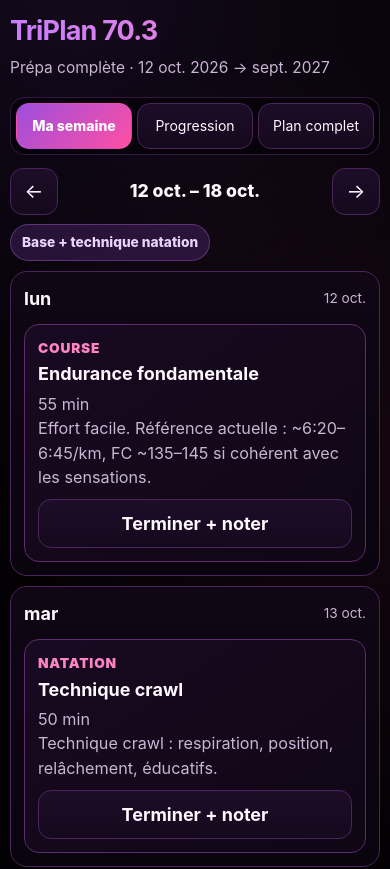
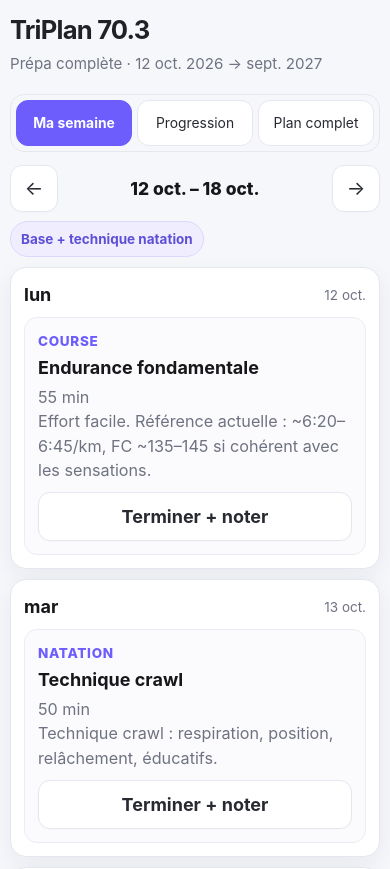
Before and after one commit to MaelFRERE/Preps, a plain HTML site: page index.html in a window 390 px wide. Shown: the top 869 px of the page. Drawn offline with Linux system fonts and the light colour scheme.

Commit message:
Add files via upload

```diff
--- a/styles.css
+++ b/styles.css
@@ -1,185 +1,252 @@
 
 :root{
-  --bg:#000000;
-  --bg2:#050208;
-  --card:#160b1f;
-  --card2:#21102d;
-  --text:#fff8ff;
-  --muted:#c9b6d3;
-  --line:#4b245c;
-  --purple:#9d4edd;
-  --purple2:#c77dff;
-  --pink:#ff4fa3;
-  --pink2:#ff85c2;
+  --bg:#f6f7fb;
+  --card:#ffffff;
+  --card2:#fbfbfd;
+  --text:#17171b;
+  --muted:#6f7280;
+  --line:#e5e7ee;
+  --accent:#6d5dfc;
+  --accent-soft:#f0edff;
+  --pink:#d95c8a;
+  --green:#2f9e67;
+  --green-soft:#eef8f2;
+  --red:#cf4c5c;
+  --red-soft:#fff0f2;
+  --shadow:0 8px 24px rgba(30,35,55,.06);
 }
+
 *{box-sizing:border-box}
 html{font-size:17px}
 body{
-  margin:0;min-height:100vh;
-  background:
-    radial-gradient(circle at 20% 0%, rgba(157,78,221,.12), transparent 28rem),
-    radial-gradient(circle at 100% 20%, rgba(255,79,163,.08), transparent 24rem),
-    linear-gradient(180deg,#000000,#040106);
+  margin:0;
+  min-height:100vh;
+  background:var(--bg);
   color:var(--text);
   font-family:Inter,system-ui,-apple-system,BlinkMacSystemFont,"Segoe UI",Roboto,Arial,sans-serif;
-  line-height:1.5
+  line-height:1.5;
 }
+
 button,select,textarea{font:inherit}
-.app{max-width:1200px;margin:auto;padding:22px}
-header{display:flex;justify-content:space-between;gap:18px;align-items:center;margin-bottom:18px}
+button{touch-action:manipulation}
+.app{max-width:1180px;margin:auto;padding:22px}
+
+header{
+  display:flex;
+  justify-content:space-between;
+  gap:18px;
+  align-items:center;
+  margin-bottom:18px;
+}
 header h1{
-  margin:0;font-size:1.65rem;letter-spacing:-.03em;
-  background:linear-gradient(90deg,var(--purple2),var(--pink2));
-  -webkit-background-clip:text;background-clip:text;color:transparent
+  margin:0;
+  font-size:1.55rem;
+  letter-spacing:-.03em;
+  color:#202127;
 }
-header p{margin:4px 0 0;color:var(--muted);font-size:.94rem}
+header p{margin:4px 0 0;color:var(--muted);font-size:.92rem}
 nav{display:flex;gap:8px;flex-wrap:wrap}
+
 .tab,button{
-  background:linear-gradient(180deg,#1d0d28,#15091d);
-  border:1px solid var(--line);color:var(--text);
-  border-radius:13px;padding:10px 14px;min-height:44px;cursor:pointer
+  background:#fff;
+  border:1px solid var(--line);
+  color:#282a31;
+  border-radius:12px;
+  padding:10px 14px;
+  min-height:44px;
+  cursor:pointer;
+  box-shadow:0 1px 2px rgba(0,0,0,.02);
 }
+.tab:hover,button:hover{background:#fafafe}
 .tab.active,#save{
-  background:linear-gradient(135deg,var(--purple),var(--pink));
-  color:#fff;border-color:transparent;font-weight:800
+  background:var(--accent);
+  color:#fff;
+  border-color:var(--accent);
+  font-weight:700;
 }
-.view{display:none}.view.active{display:block}
-.toolbar{display:flex;justify-content:space-between;align-items:center;margin:18px 0 10px;gap:10px}
-#weekTitle{font-size:1.05rem;text-align:center}
+
+.view{display:none}
+.view.active{display:block}
+
+.toolbar{
+  display:flex;
+  justify-content:space-between;
+  align-items:center;
+  margin:18px 0 10px;
+  gap:10px;
+}
+#weekTitle{
+  font-size:1rem;
+  text-align:center;
+  font-weight:750;
+}
+
 .badge{
-  display:inline-block;padding:7px 11px;border-radius:999px;
-  background:rgba(157,78,221,.2);
-  border:1px solid rgba(199,125,255,.32);
-  color:#ead3ff;margin-bottom:10px;font-size:.8rem;font-weight:800
+  display:inline-block;
+  padding:7px 10px;
+  border-radius:999px;
+  background:var(--accent-soft);
+  border:1px solid #ddd6ff;
+  color:#5d50d6;
+  margin-bottom:10px;
+  font-size:.78rem;
+  font-weight:750;
 }
 .badge.deload{
-  background:rgba(255,79,163,.15);
-  border-color:rgba(255,133,194,.34);
-  color:#ffd0e8
+  background:#fff7e8;
+  border-color:#f1dfb6;
+  color:#916d23;
 }
-.grid{display:grid;grid-template-columns:repeat(7,1fr);gap:10px}
+
+.grid{
+  display:grid;
+  grid-template-columns:repeat(7,1fr);
+  gap:10px;
+}
 .day,.panel,.stats>div{
-  background:linear-gradient(180deg,#100614,#09040d);
-  border:1px solid var(--line);border-radius:18px
+  background:var(--card);
+  border:1px solid var(--line);
+  border-radius:16px;
+  box-shadow:var(--shadow);
 }
-.day{padding:12px;min-height:195px}
-.dayhead{display:flex;justify-content:space-between;align-items:center;font-size:.95rem}
+.day{
+  padding:12px;
+  min-height:195px;
+}
+.dayhead{
+  display:flex;
+  justify-content:space-between;
+  align-items:center;
+  font-size:.94rem;
+}
 .date,.meta,.status{color:var(--muted)}
-.date{font-size:.76rem}
+.date{font-size:.75rem}
+
 .session{
-  background:linear-gradient(145deg,#180a21,#100614);
-  border:1px solid #5e2c70;border-radius:14px;padding:11px;margin-top:9px
+  background:var(--card2);
+  border:1px solid #ececf2;
+  border-radius:13px;
+  padding:11px;
+  margin-top:9px;
 }
 .sport{
-  font-size:.72rem;color:var(--pink2);font-weight:900;
-  text-transform:uppercase;letter-spacing:.06em
+  font-size:.71rem;
+  color:var(--accent);
+  font-weight:800;
+  text-transform:uppercase;
+  letter-spacing:.05em;
 }
-.session h3{font-size:.96rem;margin:5px 0 6px;line-height:1.25}
-.meta{font-size:.8rem;line-height:1.45}
-.status{font-size:.75rem;margin-top:7px}
-.panel{padding:17px;margin-top:14px}
-.panel h2{font-size:1.1rem;margin:0 0 12px}
-.stats{display:grid;grid-template-columns:repeat(4,1fr);gap:10px;margin-top:14px}
+.session h3{
+  font-size:.96rem;
+  margin:5px 0 6px;
+  line-height:1.25;
+}
+.meta{
+  font-size:.8rem;
+  line-height:1.45;
+}
+.status{
+  font-size:.75rem;
+  margin-top:7px;
+}
+
+.panel{
+  padding:17px;
+  margin-top:14px;
+}
+.panel h2{font-size:1.08rem;margin:0 0 12px}
+
+.stats{
+  display:grid;
+  grid-template-columns:repeat(4,1fr);
+  gap:10px;
+  margin-top:14px;
+}
 .stats>div{padding:16px}
-.stats strong{font-size:1.7rem;display:block;color:#f4d9ff}
-.stats span{color:var(--muted);font-size:.78rem}
-canvas{width:100%;height:260px;background:#0d0612;border:1px solid #32153d;border-radius:13px}
+.stats strong{
+  font-size:1.6rem;
+  display:block;
+  color:#202127;
+}
+.stats span{
+  color:var(--muted);
+  font-size:.78rem;
+}
+
+canvas{
+  width:100%;
+  height:260px;
+  background:#fff;
+  border:1px solid var(--line);
+  border-radius:12px;
+}
+
 .filters{display:flex;gap:8px;margin-bottom:12px;flex-wrap:wrap}
 select,textarea{
-  background:#100717;border:1px solid var(--line);color:#fff;
-  border-radius:11px;padding:10px
+  background:#fff;
+  border:1px solid var(--line);
+  color:var(--text);
+  border-radius:10px;
+  padding:10px;
 }
-.plan-week{border-top:1px solid #3b1c47;padding:13px 0}
-.plan-row{display:flex;justify-content:space-between;gap:14px;padding:8px 0;color:var(--muted);font-size:.88rem}
-.plan-row strong{color:#fff}
+
+.plan-week{
+  border-top:1px solid var(--line);
+  padding:13px 0;
+}
+.plan-row{
+  display:flex;
+  justify-content:space-between;
+  gap:14px;
+  padding:8px 0;
+  color:var(--muted);
+  font-size:.87rem;
+}
+.plan-row strong{color:#25262b}
+
 .modal{
-  position:fixed;inset:0;background:rgba(0,0,0,.78);display:none;
-  align-items:center;justify-content:center;padding:16px;z-index:50
+  position:fixed;
+  inset:0;
+  background:rgba(24,26,34,.35);
+  display:none;
+  align-items:center;
+  justify-content:center;
+  padding:16px;
+  z-index:50;
 }
 .modal.show{display:flex}
 .box{
   width:min(520px,100%);
-  background:linear-gradient(180deg,#1b0d25,#100717);
-  border:1px solid #65317a;border-radius:18px;padding:19px
+  background:#fff;
+  border:1px solid var(--line);
+  border-radius:16px;
+  padding:18px;
+  box-shadow:0 24px 80px rgba(30,35,55,.16);
 }
-.box label{display:block;margin:11px 0 6px;color:var(--muted);font-size:.8rem}
+.box label{
+  display:block;
+  margin:11px 0 6px;
+  color:var(--muted);
+  font-size:.8rem;
+}
 .box textarea{width:100%;min-height:86px}
 .actions{display:flex;justify-content:flex-end;gap:8px;margin-top:12px}
 
-@media(max-width:900px){
-  html{font-size:17.5px}
-  .app{padding:14px}
-  header{flex-direction:column;align-items:stretch;margin-bottom:12px}
-  header h1{font-size:1.55rem}
-  header p{font-size:.9rem}
-  nav{
-    display:grid;grid-template-columns:repeat(3,1fr);
-    position:sticky;top:8px;z-index:20;padding:7px;
-    background:rgba(7,3,10,.9);backdrop-filter:blur(14px);
-    border:1px solid rgba(75,36,92,.65);border-radius:15px
-  }
-  .tab{padding:10px 8px;min-height:46px;font-size:.85rem}
-  .grid{grid-template-columns:1fr}
-  .day{min-height:auto;padding:14px;border-radius:17px}
-  .dayhead{font-size:1rem;padding-bottom:3px}
-  .session{padding:14px;border-radius:15px}
-  .session h3{font-size:1.02rem}
-  .meta{font-size:.88rem}
-  .sport{font-size:.76rem}
-  .status{font-size:.82rem}
-  .session button{width:100%;margin-top:10px!important;font-weight:750}
-  .stats{grid-template-columns:repeat(2,1fr)}
-  .panel{padding:15px}
-  .plan-row{
-    display:block;background:rgba(255,255,255,.02);
-    border-radius:12px;padding:11px;margin:6px 0
-  }
-  .plan-row>div:last-child{margin-top:6px;color:var(--pink2);font-weight:800}
-}
-@media(max-width:560px){
-  html{font-size:18px}
-  .app{padding:11px 10px 28px}
-  header h1{font-size:1.5rem}
-  header p{font-size:.86rem}
-  nav{gap:5px;padding:5px}
-  .tab{font-size:.78rem;padding:9px 5px}
-  .toolbar{margin:13px 0 9px}
-  .toolbar button{min-width:48px;padding:8px 11px;font-size:1.1rem}
-  #weekTitle{font-size:.98rem;font-weight:850}
-  .badge{display:block;width:fit-content;font-size:.76rem}
-  .day{padding:13px}
-  .session{padding:13px}
-  .session h3{font-size:1rem}
-  .meta{font-size:.9rem;line-height:1.5}
-  .panel{border-radius:16px;padding:14px}
-  .stats{grid-template-columns:1fr 1fr}
-  .stats>div{padding:14px}
-  .stats strong{font-size:1.55rem}
-  .stats span{font-size:.74rem}
-  .filters{display:grid;grid-template-columns:1fr}
-  .filters select{width:100%}
-  .plan-week h3{font-size:.96rem}
-  .plan-row{font-size:.87rem}
-  .box{padding:16px}
-  .actions{display:grid;grid-template-columns:1fr 1fr}
-}
-
-/* Journées terminées : vert si facile/normal, rouge si difficile */
+/* Journées terminées */
 .day.day-complete{
-  opacity:.54;
-  transition:opacity .2s ease, border-color .2s ease, background .2s ease;
+  opacity:.58;
 }
 .day.day-good{
-  border-color:rgba(81,255,151,.68);
-  background:linear-gradient(180deg,rgba(36,96,67,.50),rgba(16,35,27,.62));
-  box-shadow:0 0 0 1px rgba(81,255,151,.10),0 12px 30px rgba(0,0,0,.20);
+  border-color:#b9dfc9;
+  background:var(--green-soft);
 }
 .day.day-good .session{
-  border-color:rgba(81,255,151,.34);
+  background:#f7fcf9;
+  border-color:#d8eee1;
 }
 .day.day-good .sport,
 .day.day-good .status{
-  color:#8cffba;
+  color:var(--green);
 }
 .day.day-good::after{
   content:"✓ Journée terminée";
@@ -187,20 +254,19 @@ select,textarea{
   margin-top:10px;
   font-size:.78rem;
   font-weight:800;
-  color:#8cffba;
+  color:var(--green);
 }
-
 .day.day-hard{
-  border-color:rgba(255,92,112,.72);
-  background:linear-gradient(180deg,rgba(112,35,48,.52),rgba(47,17,23,.66));
-  box-shadow:0 0 0 1px rgba(255,92,112,.10),0 12px 30px rgba(0,0,0,.20);
+  border-color:#efc3c9;
+  background:var(--red-soft);
 }
 .day.day-hard .session{
-  border-color:rgba(255,92,112,.38);
+  background:#fff8f9;
+  border-color:#f4d7db;
 }
 .day.day-hard .sport,
 .day.day-hard .status{
-  color:#ff9aaa;
+  color:var(--red);
 }
 .day.day-hard::after{
   content:"✓ Journée terminée · difficile";
@@ -208,11 +274,94 @@ select,textarea{
   margin-top:10px;
   font-size:.78rem;
   font-weight:800;
-  color:#ff9aaa;
+  color:var(--red);
+}
+
+@media(max-width:900px){
+  html{font-size:17.5px}
+  .app{padding:14px}
+  header{flex-direction:column;align-items:stretch;margin-bottom:12px}
+  header h1{font-size:1.45rem}
+  header p{font-size:.88rem}
+  nav{
+    display:grid;
+    grid-template-columns:repeat(3,1fr);
+    position:sticky;
+    top:8px;
+    z-index:20;
+    padding:6px;
+    background:rgba(246,247,251,.94);
+    backdrop-filter:blur(12px);
+    border:1px solid var(--line);
+    border-radius:14px;
+  }
+  .tab{
+    padding:10px 8px;
+    min-height:46px;
+    font-size:.84rem;
+    box-shadow:none;
+  }
+  .grid{grid-template-columns:1fr}
+  .day{min-height:auto;padding:14px}
+  .dayhead{font-size:1rem}
+  .session{padding:14px}
+  .session h3{font-size:1.01rem}
+  .meta{font-size:.88rem}
+  .sport{font-size:.75rem}
+  .status{font-size:.82rem}
+  .session button{
+    width:100%;
+    margin-top:10px!important;
+    font-weight:700;
+  }
+  .stats{grid-template-columns:repeat(2,1fr)}
+  .panel{padding:15px}
+  .plan-row{
+    display:block;
+    background:#fafafd;
+    border:1px solid #f0f0f4;
+    border-radius:11px;
+    padding:11px;
+    margin:6px 0;
+  }
+  .plan-row>div:last-child{
+    margin-top:6px;
+    color:#5d50d6;
+    font-weight:800;
+  }
 }
 
 @media(max-width:560px){
-  .day.day-complete{opacity:.58}
-  .day.day-good::after,
-  .day.day-hard::after{font-size:.82rem}
+  html{font-size:18px}
+  .app{padding:11px 10px 26px}
+  header h1{font-size:1.42rem}
+  header p{font-size:.84rem}
+  nav{gap:5px;padding:5px}
+  .tab{font-size:.77rem;padding:9px 5px}
+  .toolbar{margin:13px 0 9px}
+  .toolbar button{
+    min-width:48px;
+    padding:8px 11px;
+    font-size:1.08rem;
+  }
+  #weekTitle{
+    font-size:.97rem;
+    font-weight:800;
+  }
+  .badge{display:block;width:fit-content;font-size:.75rem}
+  .day{padding:13px}
+  .session{padding:13px}
+  .session h3{font-size:1rem}
+  .meta{font-size:.9rem;line-height:1.5}
+  .panel{border-radius:15px;padding:14px}
+  .stats{grid-template-columns:1fr 1fr}
+  .stats>div{padding:14px}
+  .stats strong{font-size:1.5rem}
+  .stats span{font-size:.73rem}
+  .filters{display:grid;grid-template-columns:1fr}
+  .filters select{width:100%}
+  .plan-week h3{font-size:.95rem}
+  .plan-row{font-size:.86rem}
+  .box{padding:16px}
+  .actions{display:grid;grid-template-columns:1fr 1fr}
 }
```
Also changed, not shown: README.md.
